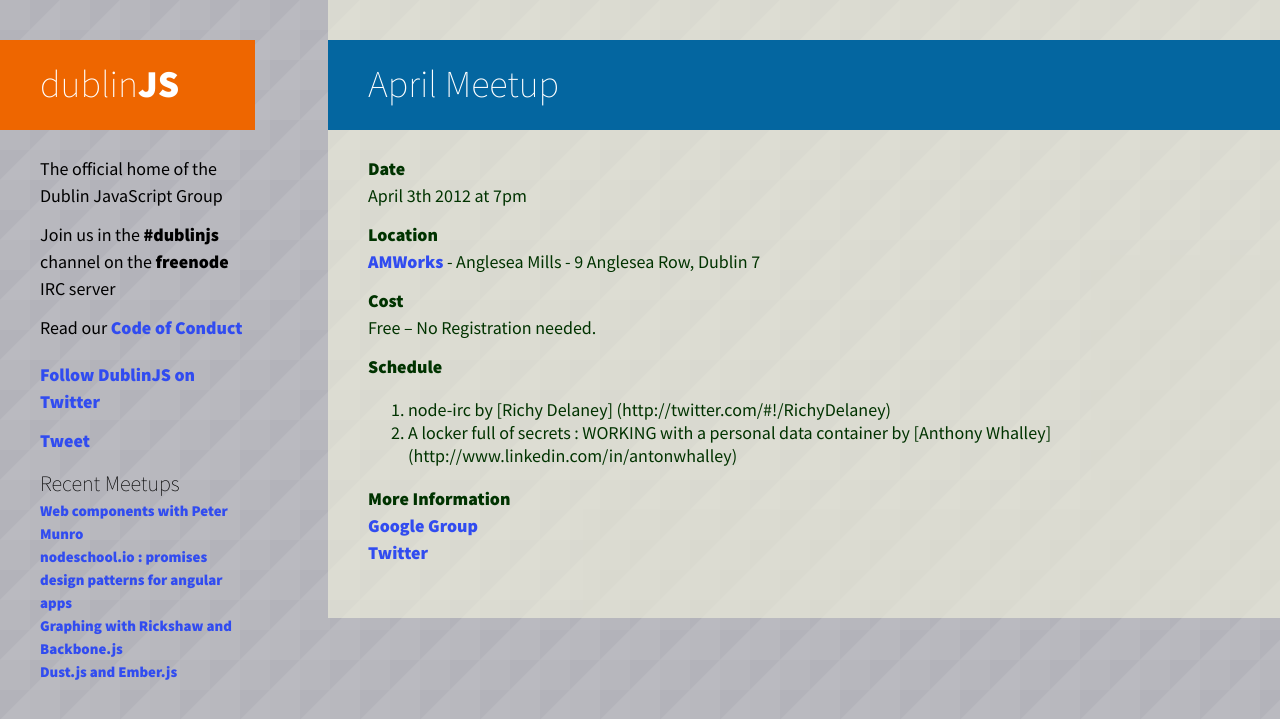
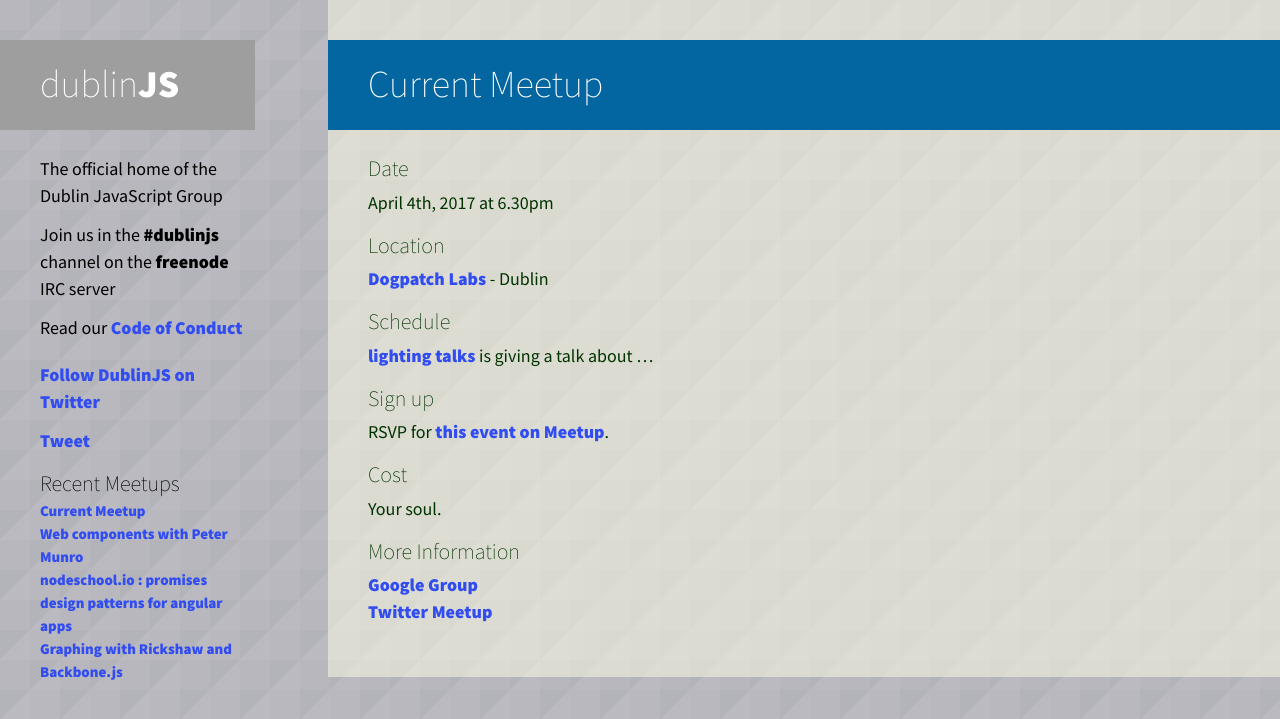
Before and after one commit to dublinjs/dublinjs.github.com, a Jekyll site: the page built from _posts/2017-04-08-april-meetup.markdown, in a window 1280 px wide. Shown: the top 719 px of the page. Built offline with Jekyll 4.4.1, drawn with Linux system fonts in a browser that asks for light colours; comment, search, counter and statistics services are not loaded; grey boxes are pictures that could not be loaded.

Commit message:
:cactus: logo add post :mushroom:

```diff
--- /dev/null
+++ b/_posts/2017-04-08-april-meetup.markdown
@@ -0,0 +1,29 @@
+---
+layout: post
+title: 'Current Meetup'
+description: "lighting talks"
+image_url: /images/default.png
+---
+
+## Date
+April 4th, 2017 at 6.30pm
+
+## Location
+[ Dogpatch Labs ]( http://ie.wayra.org/en/academia/dublin) - Dublin
+
+## Schedule
+
+[lighting talks](https://twitter.com/peter_munro) is giving a talk about ...
+
+
+## Sign up
+
+RSVP for [this event on Meetup](http://www.meetup.com/DublinJS/events/187051502/).
+
+## Cost
+Your soul.
+
+## More Information
+[ Google Group ](https://groups.google.com/group/dublinjs)
+[ Twitter ](http://twitter.com/#!/dublinjs)
+[ Meetup ](http://www.meetup.com/DublinJS/)
--- a/css/styles.css
+++ b/css/styles.css
@@ -38,6 +38,7 @@
   font-weight: 200;
   margin-right: 0;
   background-color: #ee6600;
+  background-image: url(/images/logo.jpg);
 }
 
 h1.logo span {
```
